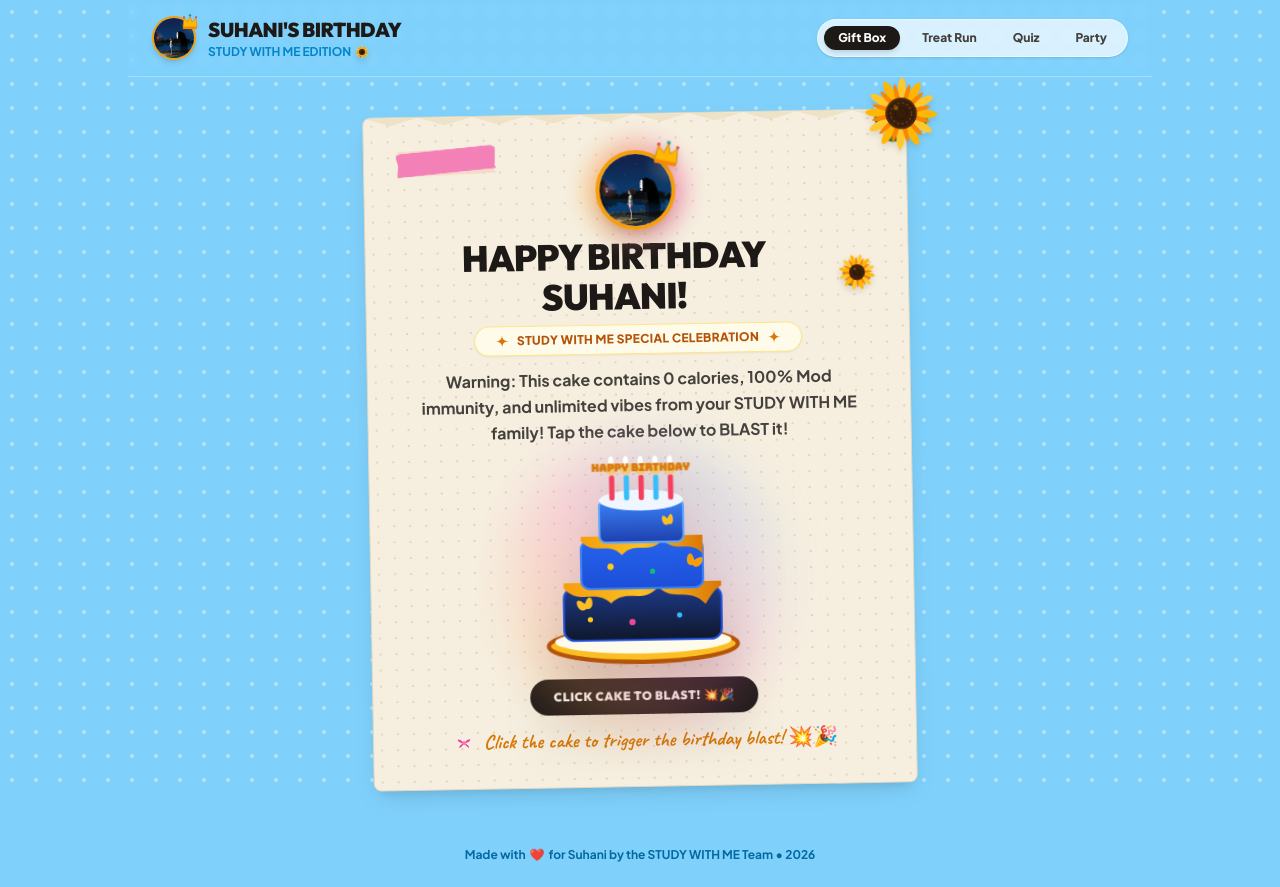
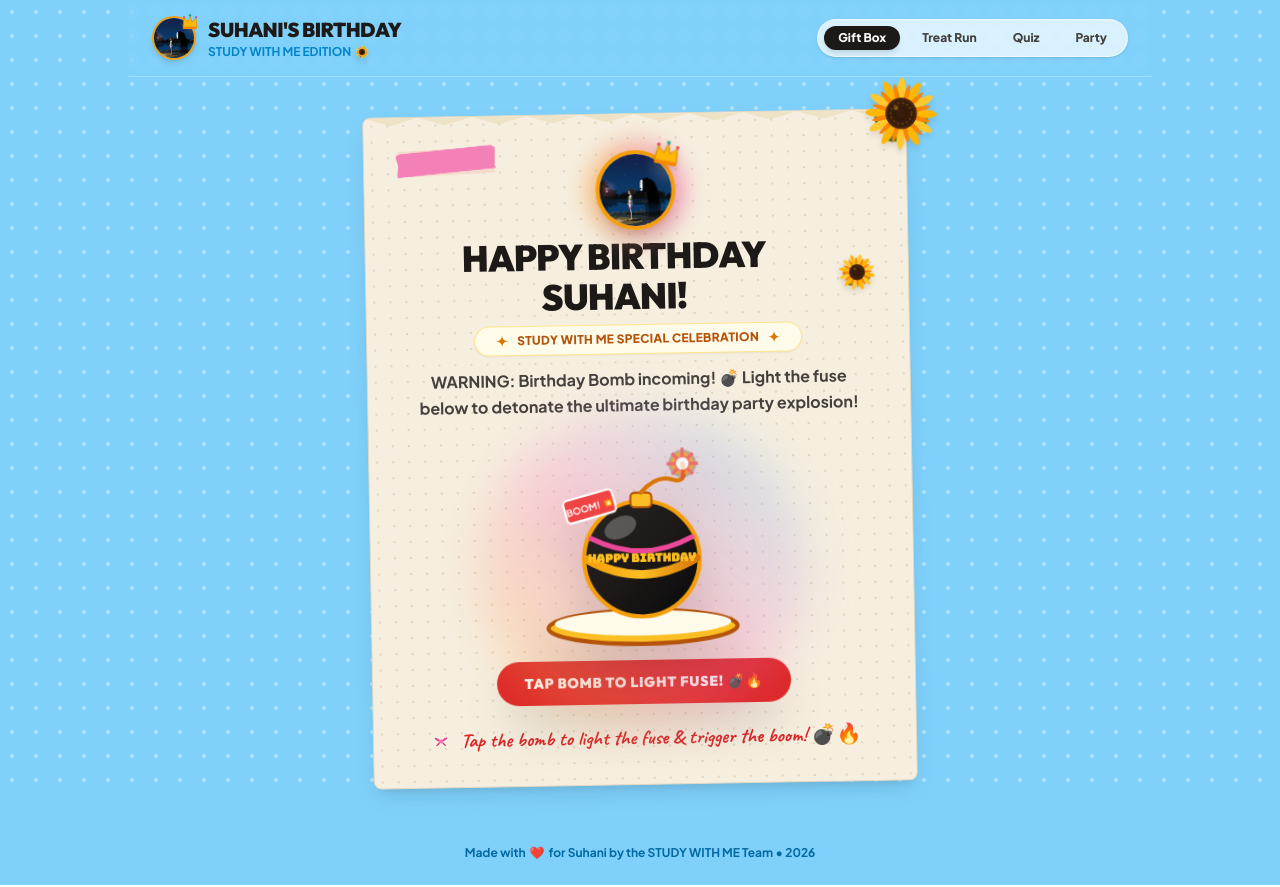
Before and after one commit to axontest/Suhani-s-Birthday, a React (Vite) app: page / in a window 1280 px wide. Built offline with nearby package versions, Linux system fonts and the light colour scheme.

Commit message:
Add interactive Birthday Bomb Cake with fuse ignition and 500+ particle explosion

```diff
--- /dev/null
+++ b/src/components/ExplosiveBombCake.jsx
@@ -0,0 +1,176 @@
+import React, { useState } from 'react';
+import confetti from 'canvas-confetti';
+import { soundFx } from '../utils/audioSynth';
+
+export const ExplosiveBombCake = ({ size = 240, onBlast }) => {
+  const [stage, setStage] = useState('normal'); // 'normal' -> 'ignited' -> 'detonating' -> 'exploded'
+
+  const handleIgnite = (e) => {
+    e.stopPropagation();
+    if (stage !== 'normal') return;
+
+    soundFx.playSuccess();
+    setStage('ignited');
+
+    // Countdown 3... 2... 1... Boom!
+    setTimeout(() => {
+      soundFx.playTroll();
+      setStage('detonating');
+
+      setTimeout(() => {
+        soundFx.playFanfare();
+        setStage('exploded');
+
+        // MASSIVE CONFETTI BOMB EXPLOSION (500+ Particles!)
+        confetti({
+          particleCount: 300,
+          spread: 160,
+          startVelocity: 60,
+          origin: { y: 0.5 },
+          colors: ['#ef4444', '#f59e0b', '#10b981', '#ec4899', '#38bdf8', '#ffc82c', '#a855f7']
+        });
+
+        // Left Cannon Spray
+        setTimeout(() => {
+          confetti({
+            particleCount: 180,
+            angle: 55,
+            spread: 90,
+            origin: { x: 0, y: 0.65 },
+            colors: ['#ffd700', '#ffb703', '#f59e0b', '#ec4899']
+          });
+        }, 120);
+
+        // Right Cannon Spray
+        setTimeout(() => {
+          confetti({
+            particleCount: 180,
+            angle: 125,
+            spread: 90,
+            origin: { x: 1, y: 0.65 },
+            colors: ['#38bdf8', '#10b981', '#ffd700', '#f43f5e']
+          });
+        }, 240);
+
+        // Notify parent stage to complete
+        setTimeout(() => {
+          if (onBlast) onBlast();
+        }, 500);
+
+      }, 800);
+    }, 1000);
+  };
+
+  return (
+    <div
+      onClick={handleIgnite}
+      className="relative inline-block cursor-pointer select-none group py-2"
+    >
+      {/* Outer Glowing Bomb Aura */}
+      <div className={`absolute -inset-4 rounded-full blur-xl transition-all opacity-80 ${
+        stage === 'ignited' || stage === 'detonating'
+          ? 'bg-gradient-to-r from-red-600 via-amber-500 to-yellow-400 animate-ping'
+          : 'bg-gradient-to-tr from-amber-400/50 via-pink-400/40 to-sky-400/50 animate-pulse'
+      }`} />
+
+      {/* Pure Code 3D Vector Layered Bomb Cake SVG */}
+      <div className={`relative transition-all duration-300 transform ${
+        stage === 'detonating'
+          ? 'animate-ping scale-150 text-red-500'
+          : stage === 'ignited'
+          ? 'scale-110 animate-bounce'
+          : 'group-hover:scale-105 active:scale-95'
+      }`}>
+        <svg
+          width={size}
+          height={size}
+          viewBox="0 0 200 200"
+          className="drop-shadow-2xl mx-auto overflow-visible"
+        >
+          <defs>
+            {/* Dark Obsidian & Gold Bomb Gradients */}
+            <linearGradient id="bombBody" x1="0%" y1="0%" x2="100%" y2="100%">
+              <stop offset="0%" stopColor="#292524" />
+              <stop offset="50%" stopColor="#1c1917" />
+              <stop offset="100%" stopColor="#09090b" />
+            </linearGradient>
+
+            <linearGradient id="goldRibbon" x1="0%" y1="0%" x2="100%" y2="0%">
+              <stop offset="0%" stopColor="#f59e0b" />
+              <stop offset="50%" stopColor="#fbbf24" />
+              <stop offset="100%" stopColor="#d97706" />
+            </linearGradient>
+
+            <radialGradient id="sparkGlow" cx="50%" cy="50%" r="50%">
+              <stop offset="0%" stopColor="#ffffff" />
+              <stop offset="30%" stopColor="#ef4444" />
+              <stop offset="70%" stopColor="#f59e0b" />
+              <stop offset="100%" stopColor="transparent" />
+            </radialGradient>
+          </defs>
+
+          {/* Golden Stand Plate */}
+          <ellipse cx="100" cy="180" rx="90" ry="16" fill="#fbbf24" stroke="#b45309" strokeWidth="4" />
+          <ellipse cx="100" cy="176" rx="84" ry="12" fill="#fffbeb" />
+
+          {/* 3D Birthday Bomb Sphere Base */}
+          <circle cx="100" cy="115" r="55" fill="url(#bombBody)" stroke="#f59e0b" strokeWidth="4" />
+          {/* Shiny Highlight */}
+          <ellipse cx="80" cy="85" rx="16" ry="10" fill="#ffffff" opacity="0.25" transform="rotate(-25 80 85)" />
+
+          {/* Decorative Gold & Pink Festive Stripes */}
+          <path d="M48 115 Q 100 145 152 115" fill="none" stroke="url(#goldRibbon)" strokeWidth="8" strokeLinecap="round" />
+          <path d="M52 95 Q 100 120 148 95" fill="none" stroke="#ec4899" strokeWidth="5" strokeLinecap="round" />
+
+          {/* "HAPPY BIRTHDAY" Gold Engraving on Bomb */}
+          <text
+            x="100"
+            y="118"
+            fill="#fbbf24"
+            fontSize="11"
+            fontWeight="900"
+            fontFamily="Bungee, sans-serif"
+            textAnchor="middle"
+          >
+            HAPPY BIRTHDAY
+          </text>
+
+          {/* Bomb Fuse Cap */}
+          <rect x="90" y="52" width="20" height="14" rx="4" fill="#fbbf24" stroke="#b45309" strokeWidth="2" />
+
+          {/* Bomb Fuse Rope */}
+          <path
+            d="M100 52 Q 115 35 130 40 Q 145 45 140 25"
+            fill="none"
+            stroke="#d97706"
+            strokeWidth="4"
+            strokeLinecap="round"
+          />
+
+          {/* SPARKS / IGNITION ON THE FUSE! */}
+          <g className={stage === 'ignited' || stage === 'detonating' ? 'animate-ping' : 'animate-pulse'}>
+            <circle cx="140" cy="25" r="14" fill="url(#sparkGlow)" />
+            <path d="M140 10 L140 40 M125 25 L155 25 M130 15 L150 35 M130 35 L150 15" stroke="#ef4444" strokeWidth="3" />
+            <circle cx="140" cy="25" r="6" fill="#fff" />
+          </g>
+
+          {/* Floating Warning Tag */}
+          <g transform="translate(25, 60) rotate(-15)">
+            <rect x="0" y="0" width="48" height="22" rx="4" fill="#ef4444" stroke="#ffffff" strokeWidth="2" />
+            <text x="24" y="15" fill="#ffffff" fontSize="9" fontWeight="bold" textAnchor="middle">BOOM! 💥</text>
+          </g>
+        </svg>
+      </div>
+
+      {/* Interactive Trigger Button */}
+      <div className="mt-3 inline-flex items-center gap-2 bg-[#dc2626] group-hover:bg-[#b91c1c] text-white px-7 py-3 rounded-full font-['Outfit'] font-black text-sm uppercase tracking-wider shadow-2xl transition-all transform hover:scale-105 active:scale-95">
+        <span>
+          {stage === 'normal' && "TAP BOMB TO LIGHT FUSE! 💣🔥"}
+          {stage === 'ignited' && "FUSE LIT! DETONATING... ⏳"}
+          {stage === 'detonating' && "BOOM! 💥💥💥"}
+          {stage === 'exploded' && "EXPLODED! 🎉"}
+        </span>
+      </div>
+    </div>
+  );
+};
--- a/src/components/Stage0Verification.jsx
+++ b/src/components/Stage0Verification.jsx
@@ -2,7 +2,7 @@ import React, { useState } from 'react';
 import confetti from 'canvas-confetti';
 import { PaperScrap } from './PaperScrap';
 import { CrownSVG, SparkleSVG, SunflowerSVG, HeartSVG, RibbonBowSVG, WashiTape } from './CustomIcons';
-import { InteractiveCodeCake } from './InteractiveCodeCake';
+import { ExplosiveBombCake } from './ExplosiveBombCake';
 import { soundFx } from '../utils/audioSynth';
 import suhaniPfp from '../assets/suhani_pfp.png';
 
@@ -49,14 +49,14 @@ export const Stage0Verification = ({ onComplete }) => {
         {/* Funny & Relatable Description Line */}
         <p className="font-['Plus_Jakarta_Sans'] text-sm sm:text-base text-[#44403c] font-semibold mb-3 max-w-md mx-auto leading-relaxed">
           {boxState < 2
-            ? "Warning: This cake contains 0 calories, 100% Mod immunity, and unlimited vibes from your STUDY WITH ME family! Tap the cake below to BLAST it!"
+            ? "WARNING: Birthday Bomb incoming! 💣 Light the fuse below to detonate the ultimate birthday party explosion!"
             : "BOOM! 💥 SURPRISE! You are officially crowned the Birthday Queen of STUDY WITH ME today! 👑"}
         </p>
 
-        {/* Interactive Pure Code Cake & Explosive Blast Container */}
-        <div className="my-3 flex flex-col items-center justify-center relative min-h-[240px]">
+        {/* Interactive Explosive Birthday Bomb Cake Container */}
+        <div className="my-3 flex flex-col items-center justify-center relative min-h-[250px]">
           {boxState < 2 ? (
-            <InteractiveCodeCake size={210} onBlast={handleBlast} />
+            <ExplosiveBombCake size={210} onBlast={handleBlast} />
           ) : (
             <div className="relative bg-[#fffbeb] border-2 border-[#fcd34d] p-5 rounded-2xl shadow-xl max-w-md w-full animate-fade-in text-center space-y-3">
               <WashiTape width={80} height={20} color="#38bdf8" rotation={4} />
@@ -102,9 +102,9 @@ export const Stage0Verification = ({ onComplete }) => {
         </div>
 
         {boxState < 2 && (
-          <div className="font-['Caveat'] text-xl text-[#d97706] font-bold mt-1 flex items-center justify-center gap-2">
+          <div className="font-['Caveat'] text-xl text-[#dc2626] font-bold mt-1 flex items-center justify-center gap-2">
             <RibbonBowSVG size={24} />
-            <span>Click the cake to trigger the birthday blast! 💥🎉</span>
+            <span>Tap the bomb to light the fuse & trigger the boom! 💣🔥</span>
           </div>
         )}
       </PaperScrap>
```
